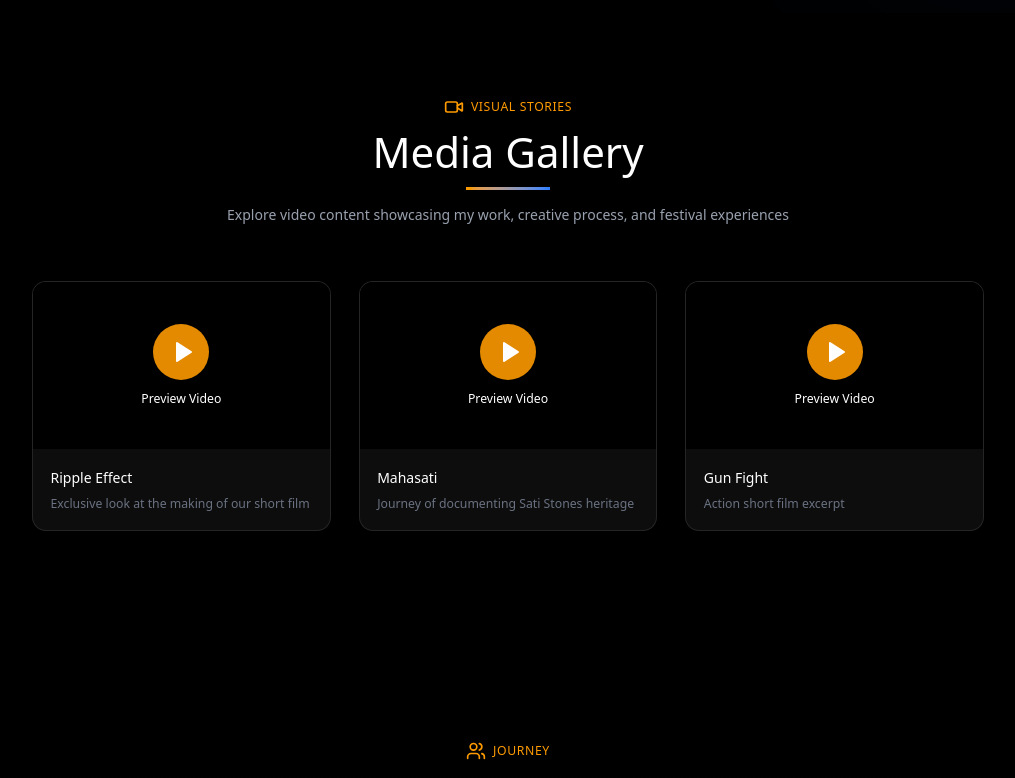
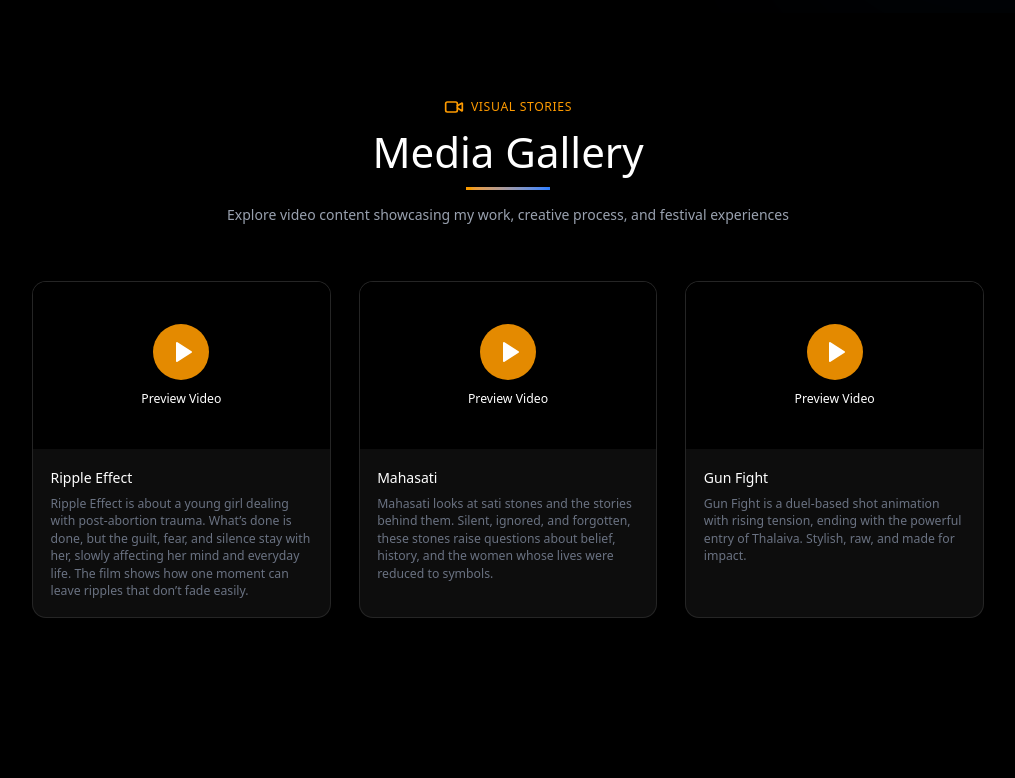
Before and after one commit to Pawanrajsrinivas/Portfolio, a React (Vite) app: page / in a window 1280 px wide. Shown: the part 3088-3866 px from the top of the page, without its empty margins (132-1147 px from the left). Built offline with nearby package versions, Linux system fonts and the light colour scheme.

Commit message:
fix details

```diff
--- a/src/components/MediaGallerySection.tsx
+++ b/src/components/MediaGallerySection.tsx
@@ -9,17 +9,17 @@ export function MediaGallerySection() {
   const mediaItems = [
     {
       title: 'Ripple Effect',
-      caption: 'Exclusive look at the making of our short film',
+      caption: 'Ripple Effect is about a young girl dealing with post-abortion trauma. What’s done is done, but the guilt, fear, and silence stay with her, slowly affecting her mind and everyday life. The film shows how one moment can leave ripples that don’t fade easily.',
       videoSrc: rippleVideo,
     },
     {
       title: 'Mahasati',
-      caption: 'Journey of documenting Sati Stones heritage',
+      caption: 'Mahasati looks at sati stones and the stories behind them. Silent, ignored, and forgotten, these stones raise questions about belief, history, and the women whose lives were reduced to symbols.',
       videoSrc: mahasatiVideo,
     },
     {
       title: 'Gun Fight',
-      caption: 'Action short film excerpt',
+      caption: 'Gun Fight is a duel-based shot animation with rising tension, ending with the powerful entry of Thalaiva. Stylish, raw, and made for impact.',
       videoSrc: gunFightVideo,
     },
   ];
--- a/src/components/WorksSection.tsx
+++ b/src/components/WorksSection.tsx
@@ -14,7 +14,7 @@ export function WorksSection() {
       title: 'Ripple Effect',
       role: 'Writer & Director',
       description:
-        'A compelling short film exploring the cascading consequences of our choices. From conceptualizing the narrative to scripting and directing the entire production, this project showcases my ability to translate ideas into powerful visual stories.',
+        'Ripple Effect is about a young girl dealing with post-abortion trauma. What’s done is done, but the guilt, fear, and silence stay with her, slowly affecting her mind and everyday life. The film shows how one moment can leave ripples that don’t fade easily.',
       category: 'Short Film',
       image: rippleImg,
       videoHref: 'https://drive.google.com/file/d/1GfsjX4oc3R0dyDQNEy18gZWG6jsDo4RB/view',
```
